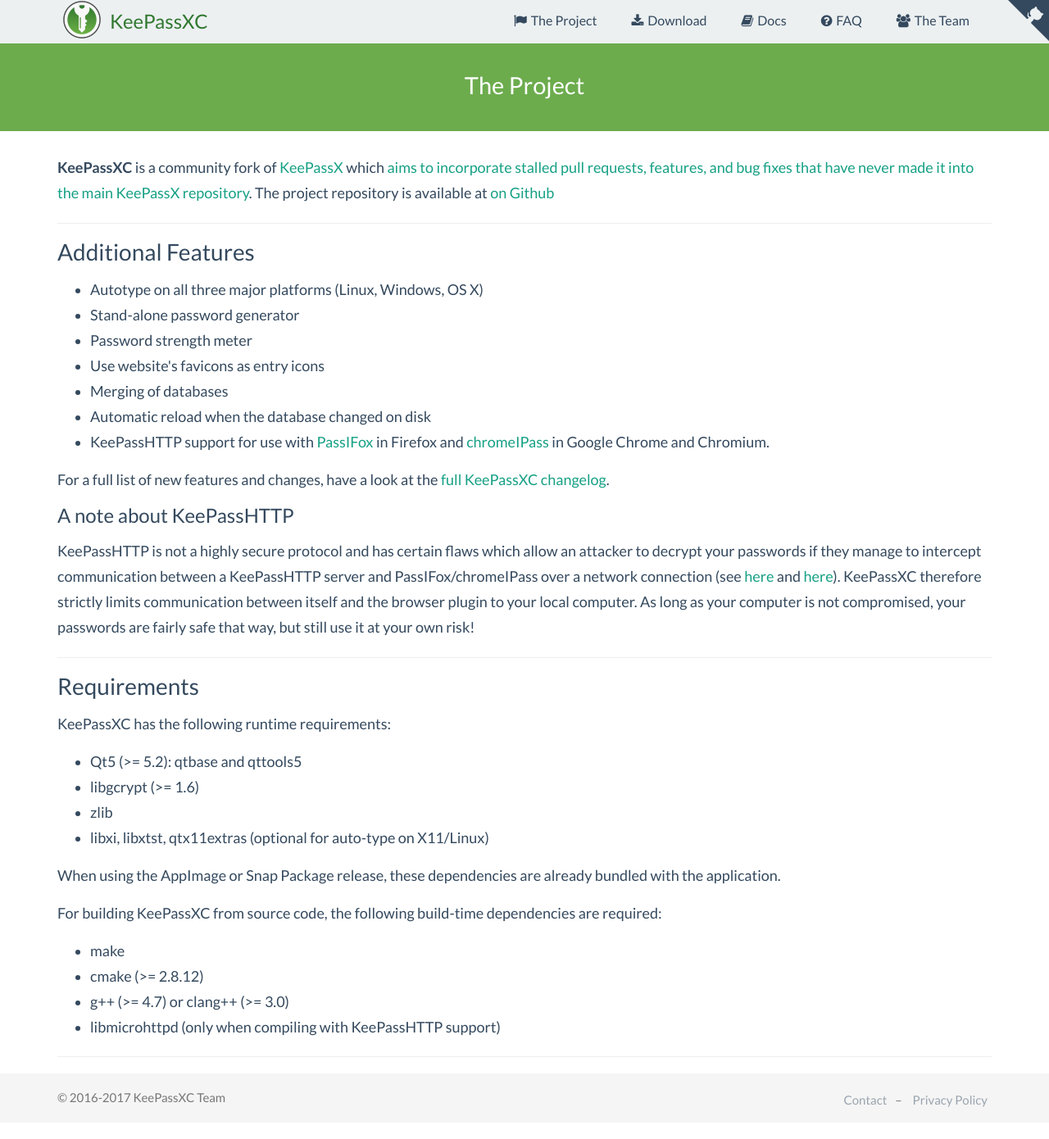
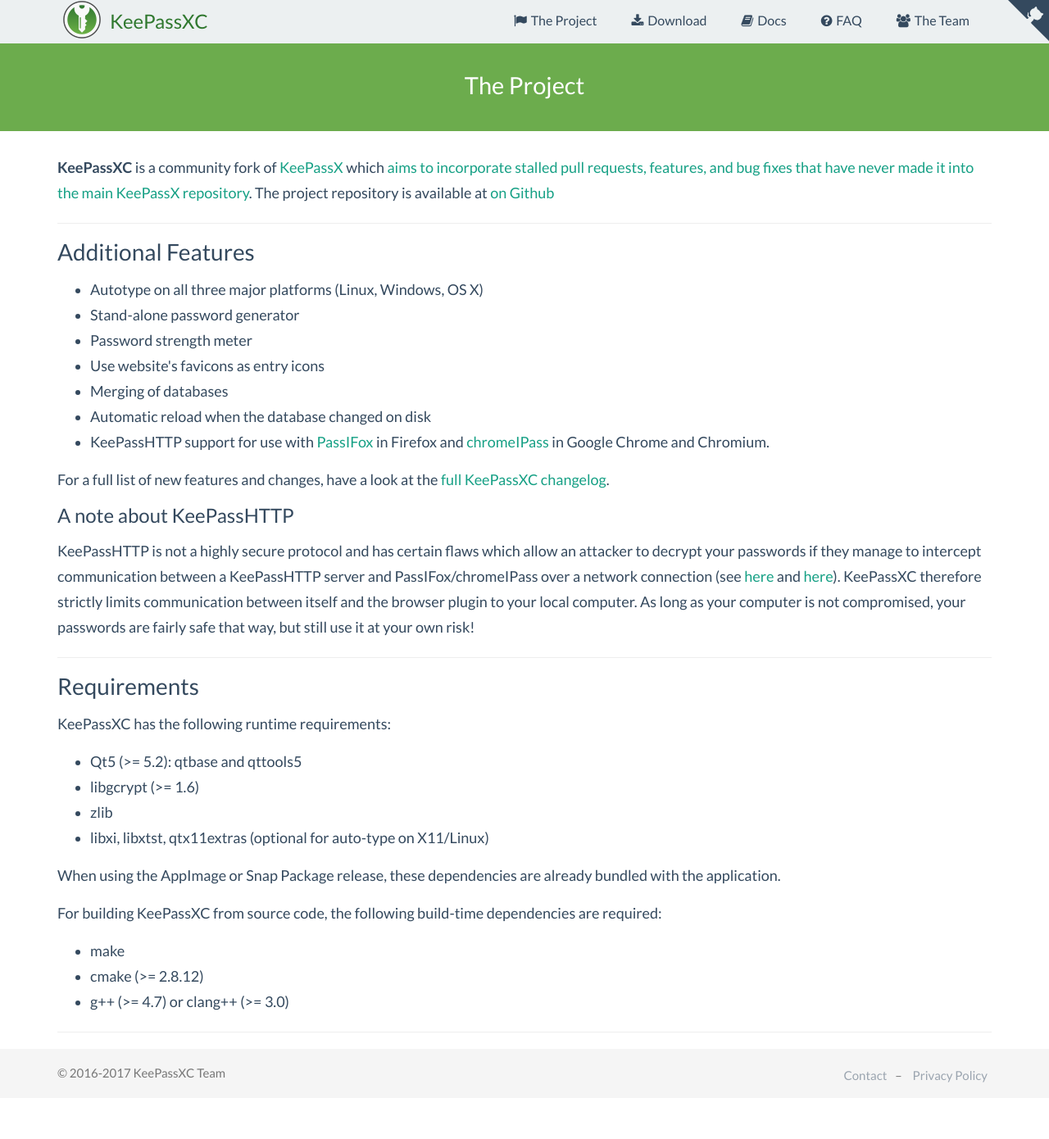
Before and after one commit to keepassxreboot/keepassxc-org, a Jekyll site: the page built from project.html, in a window 1280 px wide and 1391 px high. Shown: the whole window at 82% size. Built offline with Jekyll 4.4.1, drawn with Linux system fonts in a browser that asks for light colours; comment, search, counter and statistics services are not loaded.

Commit message:
Update compile-time dependency list

```diff
--- a/project.html
+++ b/project.html
@@ -50,6 +50,5 @@
     <li>make</li>
     <li>cmake (&gt;= 2.8.12)</li>
     <li>g++ (&gt;= 4.7) or clang++ (&gt;= 3.0)</li>
-    <li>libmicrohttpd (only when compiling with KeePassHTTP support)</li>
   </ul>
 </div>
```
